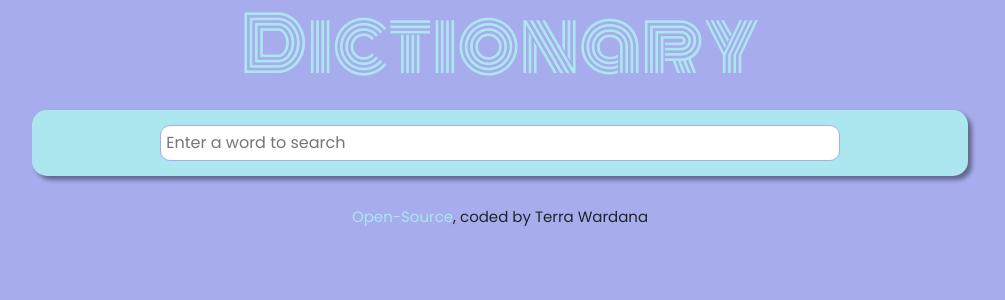
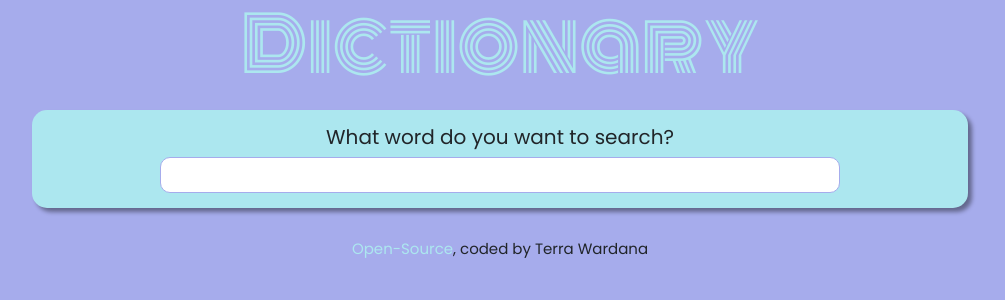
Before and after one commit to Rakta1/Dictionary-project, a React (Create React App) app: page / in a window 1280 px wide. Shown: the top 300 px of the page, without its empty margins (140-1145 px from the left). Built offline with nearby package versions, Linux system fonts and the light colour scheme; no server answers.

Commit message:
created a loaded keyword

```diff
--- a/src/App.css
+++ b/src/App.css
@@ -10,6 +10,13 @@ body {
 .container {
 	text-align: center;
 	font-family: "Poppins", sans-serif;
+}
+
+.App h1 {
+	font-size: 75px;
+	font-family: "Monoton", cursive;
+	color: #ace7ef;
+	margin-bottom: 20px;
 }
 
 footer {
--- a/src/App.js
+++ b/src/App.js
@@ -7,7 +7,7 @@ export default function App() {
 		<div className="App">
 			<div className="container">
 				<h1>Dictionary</h1>
-				<Dictionary />
+				<Dictionary defaultKeyword="sunset" />
 				<footer>
 					<a href="https://github.com/Rakta1/Dictionary-project">Open-Source</a>
 					, coded by Terra Wardana
--- a/src/Dictionary.css
+++ b/src/Dictionary.css
@@ -14,9 +14,6 @@
 	border-radius: 10px;
 }
 
-h1 {
-	font-size: 75px;
-	font-family: "Monoton", cursive;
-	color: #ace7ef;
-	margin-bottom: 20px;
+.Dictionary h3 {
+	font-size: 20px;
 }
--- a/src/Dictionary.js
+++ b/src/Dictionary.js
@@ -3,36 +3,47 @@ import Results from "./Results";
 import axios from "axios";
 import "./Dictionary.css";
 
-export default function Dictionary() {
-	let [keyword, setKeyword] = useState("");
+export default function Dictionary(props) {
+	let [keyword, setKeyword] = useState(props.defaultKeyword);
 	let [results, setResults] = useState(null);
+	let [loaded, setLoaded] = useState(false);
 
 	function handleResponse(response) {
-		console.log(response.data[0]);
 		setResults(response.data[0]);
 	}
 
-	function search(event) {
-		event.preventDefault();
-
+	function search() {
 		let apiUrl = `https://api.dictionaryapi.dev/api/v2/entries/en/${keyword}`;
 		axios.get(apiUrl).then(handleResponse);
 	}
+
+	function handleSubmit(event) {
+		event.preventDefault();
+		search();
+	}
+
 	function updateKeyword(event) {
 		setKeyword(event.target.value);
 	}
+
+	function load() {
+		setLoaded(true);
+		search();
+	}
+	if (loaded) {
 		return (
 			<div className="Dictionary">
 				<section>
-				<form onSubmit={search}>
-					<input
-						type="search"
-						placeholder="Enter a word to search"
-						onChange={updateKeyword}
-					/>
+					<h3>What word do you want to search?</h3>
+					<form onSubmit={handleSubmit}>
+						<input type="search" onChange={updateKeyword} />
 					</form>
 				</section>
 				<Results results={results} />
 			</div>
 		);
+	} else {
+		load();
+		return "Loading";
 	}
+}
--- a/src/Meaning.css
+++ b/src/Meaning.css
@@ -5,6 +5,5 @@
 
 .Meaning .example {
 	font-size: 13px;
-	opacity: 0.8;
 	color: #a6acec;
 }
--- a/src/Phonetic.css
+++ b/src/Phonetic.css
@@ -1,3 +1,7 @@
+.Phonetic {
+	margin: 20px 0;
+}
+
 .Phonetic a {
 	border: 1px solid #a6acec;
 	text-decoration: none;
@@ -7,6 +11,9 @@
 	color: #ace7ef;
 }
 
+.Phonetic a:hover {
+	background-color: #858fea;
+}
 .Phonetic .text {
 	margin-left: 10px;
 }
```
Lines whose indentation alone changed are shown as unchanged.
